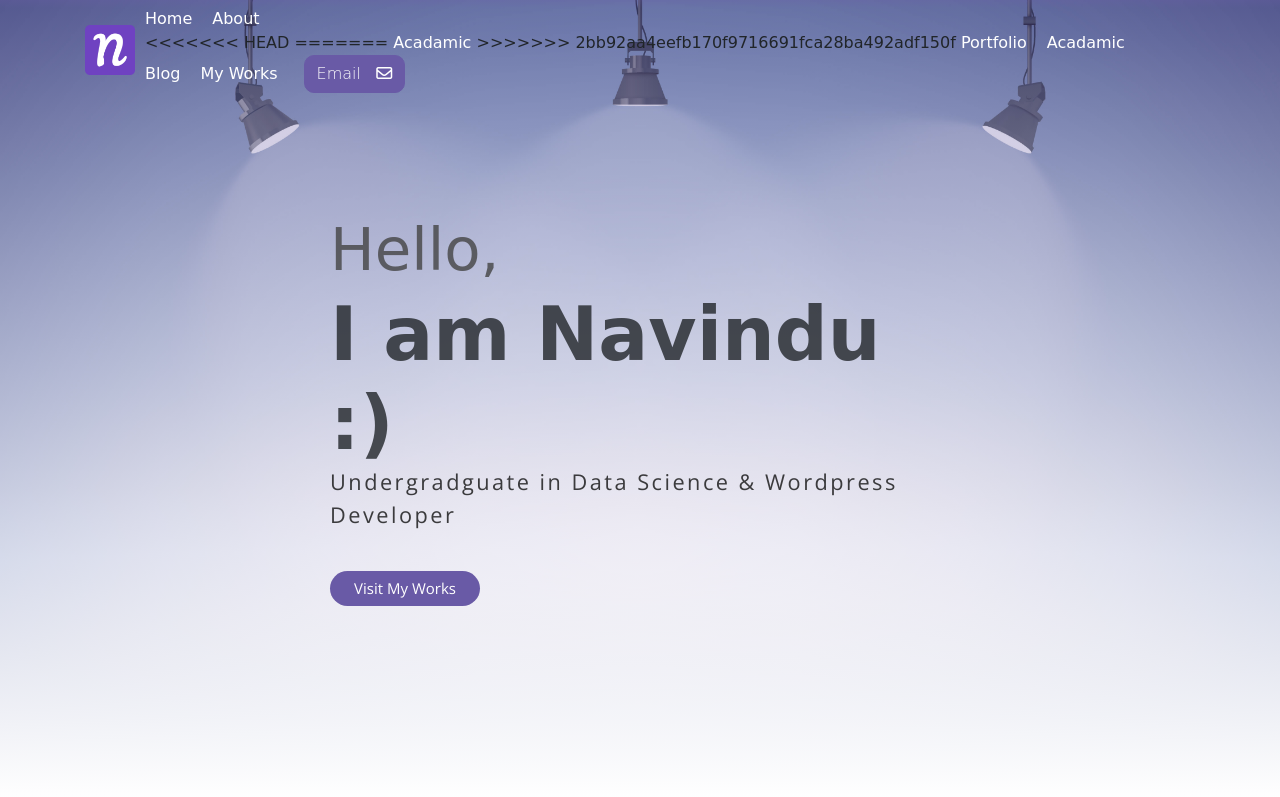
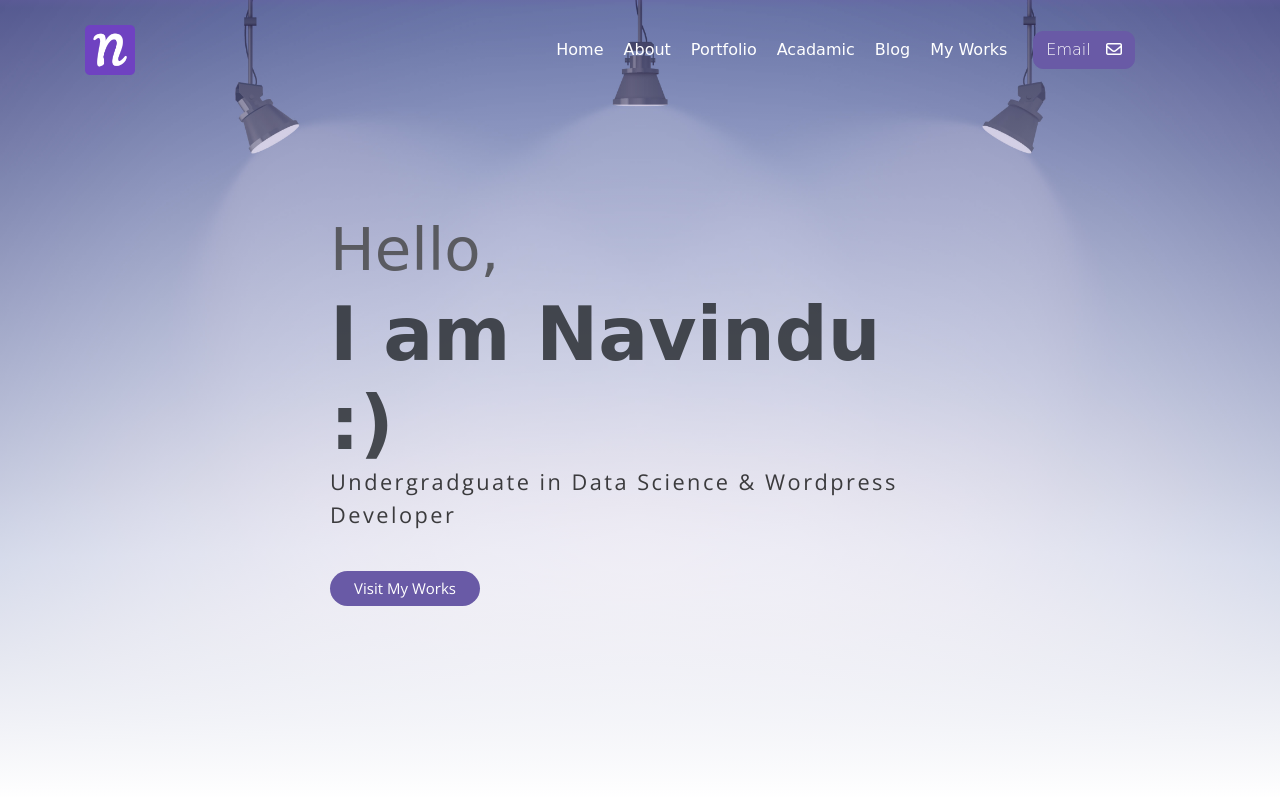
Before and after one commit to navindusankalpa/portfolio, a website: page index.html in a window 1280 px wide. Shown: the top 797 px of the page. Drawn offline with nearby package versions, Linux system fonts and the light colour scheme; a web font is replaced by a local one.

Commit message:
last commit before blog update

```diff
--- a/index.html
+++ b/index.html
@@ -39,10 +39,6 @@
                     <a class="link" href="#about">About</a>
                 </li>
                 <li class="item">
-<<<<<<< HEAD
-=======
-                    <a class="link" href="#testmonial">Acadamic</a>
->>>>>>> 2bb92aa4eefb170f9716691fca28ba492adf150f
                     <a class="link" href="#portfolio">Portfolio</a>
                 </li>
                 <li class="item">
```
